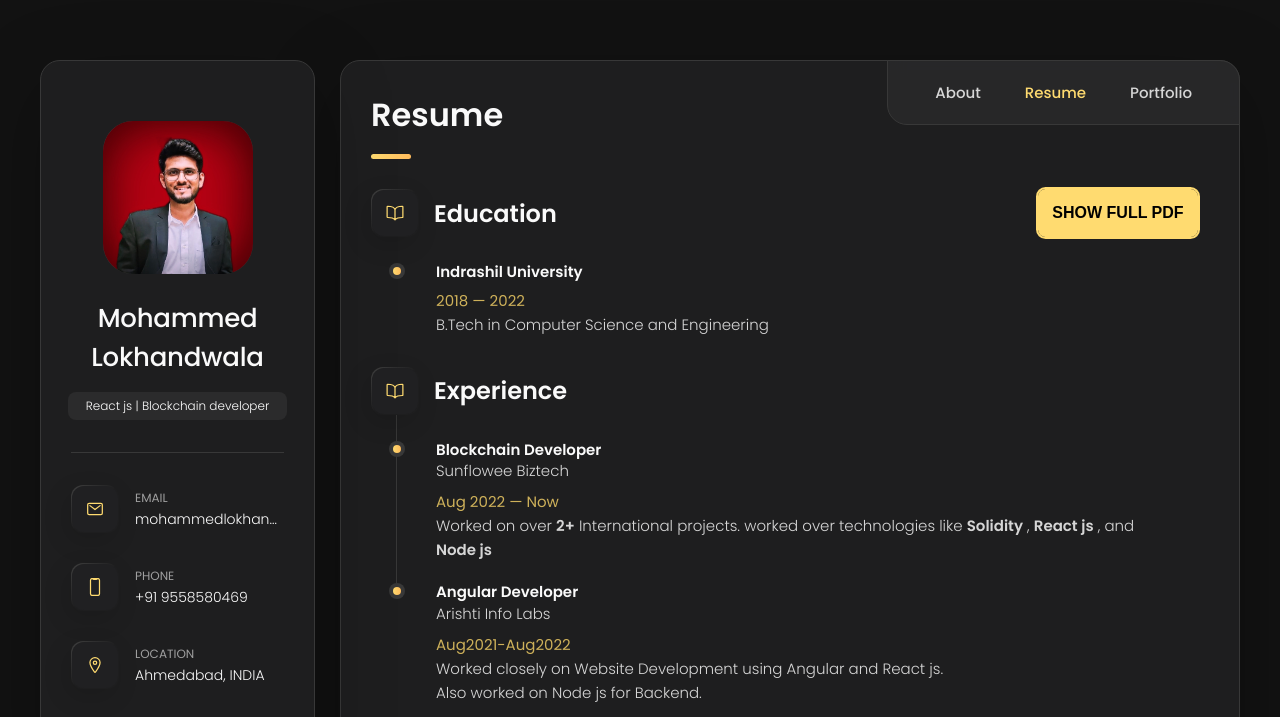
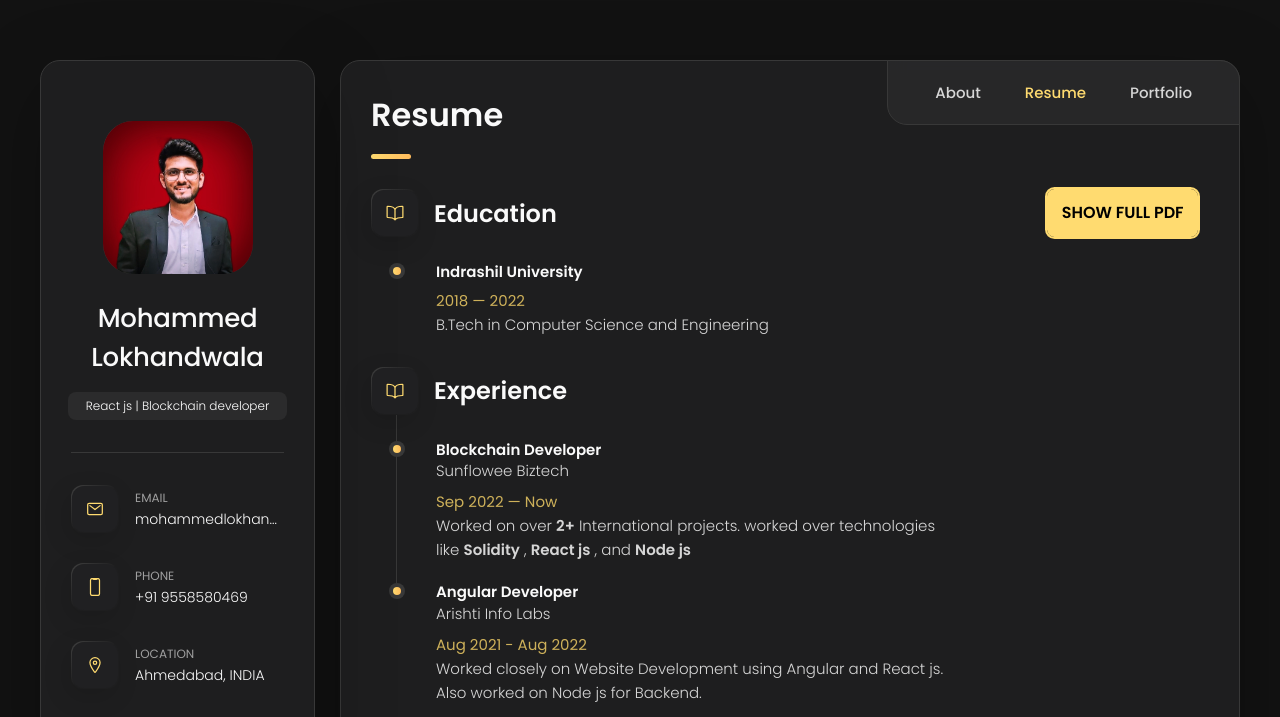
Before and after one commit to Mohammed-16/Portfolio, a plain HTML site: page index.html in a window 1280 px wide. Both pictures are taken after a click on the button "Resume". Shown: the top 717 px of the page. Drawn offline with nearby package versions, Linux system fonts and the light colour scheme.

Commit message:
Minor Changes

```diff
--- a/assets/css/style.css
+++ b/assets/css/style.css
@@ -1896,14 +1896,14 @@ textarea.form-input::-webkit-resizer { display: none; }
   display: flex;
   align-self: center;
   font-size: 1rem;
-  font-weight: 400;
+  /* font-weight: 400; */
   line-height: 1;
   margin: 20px;
   padding: 1.0em 0.9em;
   text-decoration: none;
   text-align: center;
   text-transform: uppercase;
-  font-family: 'Montserrat', sans-serif;
+  font-family: var(--ff-poppins);
   font-weight: 900;
     border-color: var(--orange-yellow-crayola);
     color: #000000;
--- a/index.html
+++ b/index.html
@@ -351,17 +351,17 @@
               <h4 class="h4 timeline-item-title">Blockchain Developer<p class="timeline-text">Sunflowee Biztech
                 </p>
               </h4>
-              <span>Aug 2022 — Now</span>
+              <span>Sep 2022 — Now</span>
               <p class="timeline-text">
                 Worked on over <b>2+</b> International projects.
-                worked over technologies like <b>Solidity</b> , <b>React js</b> , and <b>Node js</b>
+                worked over technologies <br>like <b>Solidity</b> , <b>React js</b> , and <b>Node js</b>
               </p>
             </li>
 
             <li class="timeline-item">
               <h4 class="h4 timeline-item-title">Angular Developer<p class="timeline-text">Arishti Info Labs</p>
               </h4>
-              <span>Aug2021-Aug2022</span>
+              <span>Aug 2021 - Aug 2022</span>
               <p class="timeline-text">
                 Worked closely on Website Development using Angular and React js.<br>
                 Also worked on Node js for Backend.
```
